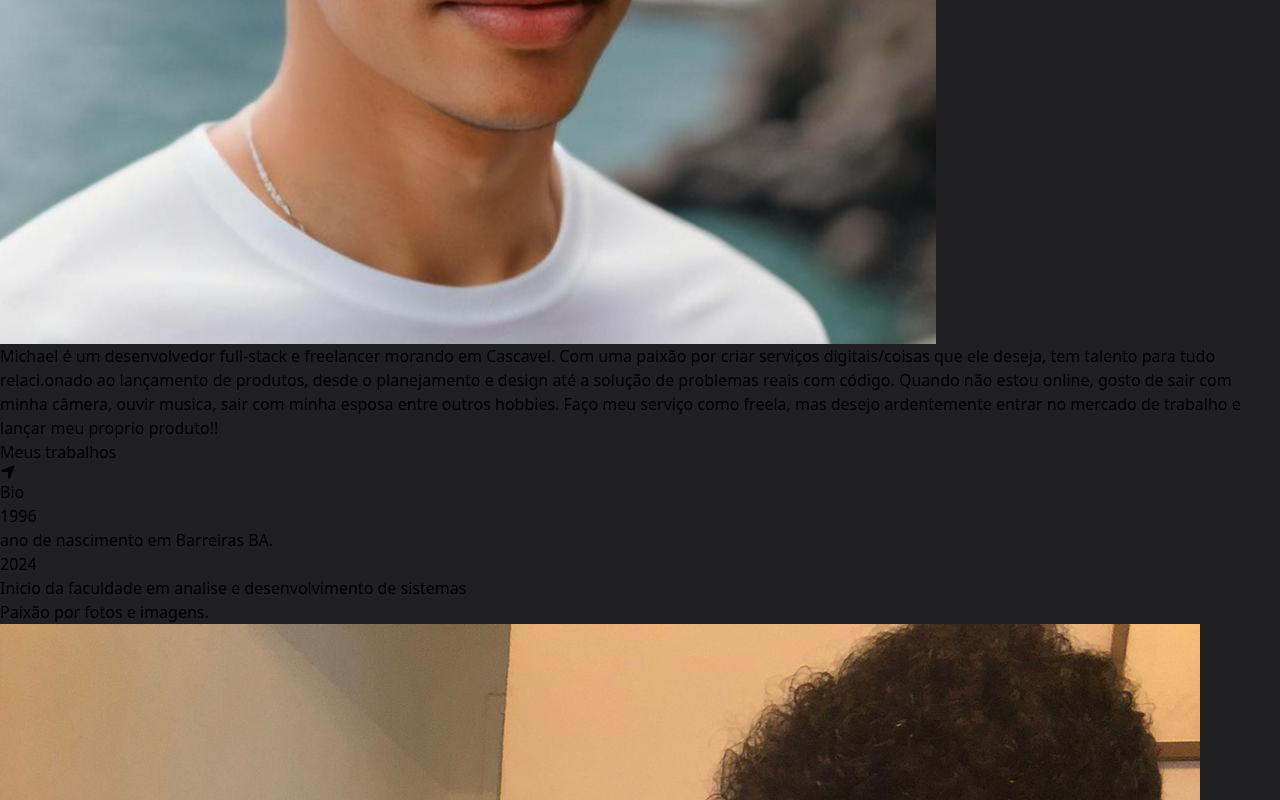
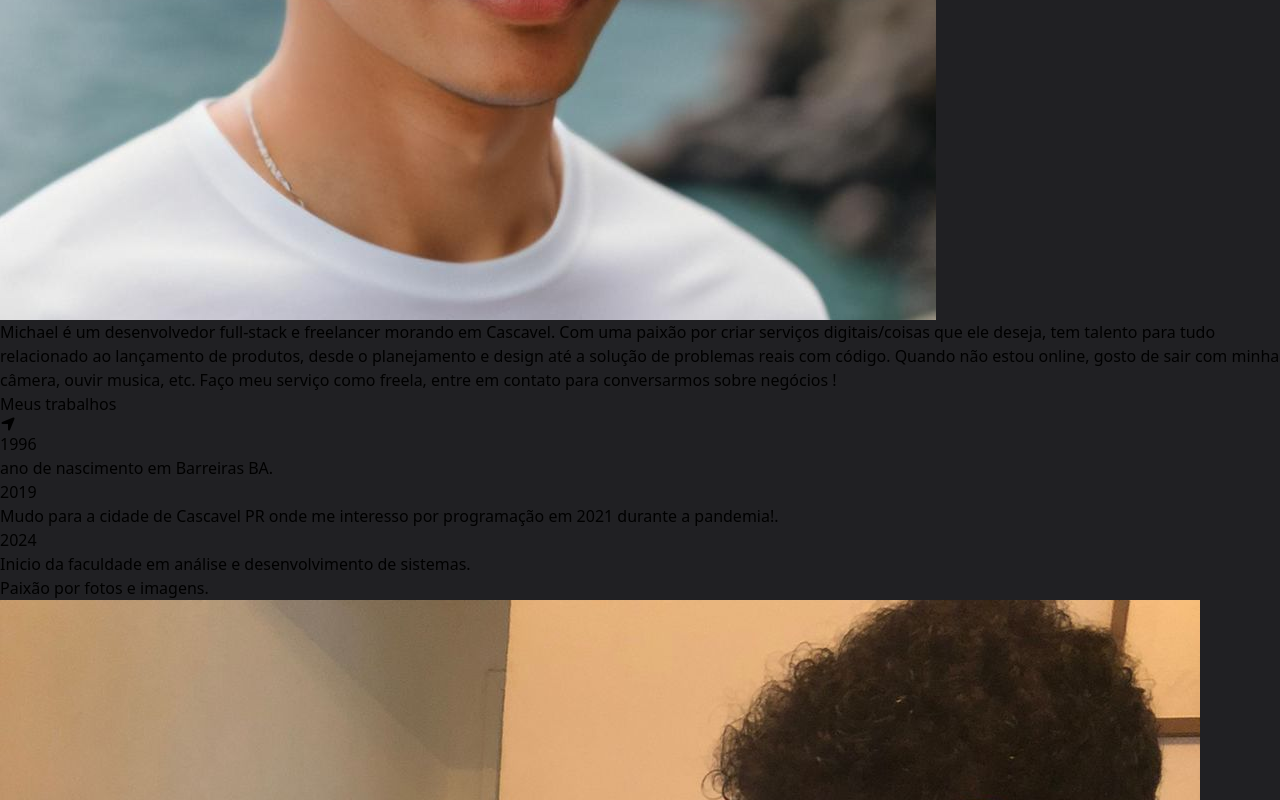
Before and after one commit to MichaelMoranis/portifolio, a React (Vite) app: page / in a window 1280 px wide. Shown: the part 2772-3572 px from the top of the page. Built offline with nearby package versions, Linux system fonts and the light colour scheme.

Commit message:
style: corrigindo erros espaçamento para mobile

```diff
--- a/src/App.tsx
+++ b/src/App.tsx
@@ -2,27 +2,28 @@ import Projects from "./components/Articles";
 import Banner from "./components/Banner";
 import Button from "./components/Button";
 import Perfil from "./components/Perfil";
-import Work from "./components/Work";
 import WorkText from "./components/WorkText";
 
 function App() {
   return (
-    <main className="flex flex-col items-center mx-auto w-full lg:max-w-4xl lg:w-screen p-2">
+    <main className="flex flex-col items-center gap-2 justify-evenly mx-auto w-full lg:max-w-4xl">
       <Banner />
-      <Work text="Perfil" />
       <Perfil />
-      <WorkText textWork="Michael é um desenvolvedor full-stack e freelancer morando em Cascavel. Com uma paixão por criar serviços digitais/coisas que ele deseja, tem talento para tudo relaci.onado ao lançamento de produtos, desde o planejamento e design até a solução de problemas reais com código. Quando não estou online, gosto de sair com minha câmera, ouvir musica, sair com minha esposa entre outros hobbies. Faço meu serviço como freela, mas desejo ardentemente entrar no mercado de trabalho e lançar meu proprio produto!!" />
+      <WorkText textWork="Michael é um desenvolvedor full-stack e freelancer morando em Cascavel. Com uma paixão por criar serviços digitais/coisas que ele deseja, tem talento para tudo relacionado ao lançamento de produtos, desde o planejamento e design até a solução de problemas reais com código. Quando não estou online, gosto de sair com minha câmera, ouvir musica, etc. Faço meu serviço como freela, entre em contato para conversarmos sobre negócios !" />
       <Button />
-      <div className="flex flex-col justify-center items-center w-full">
-        <Work text="Bio" />
+      <div className="flex flex-col items-center content-center justify-center">
+        {/* <Work text="Bio" /> */}
         <WorkText
           yearStudent="1996"
           textWork="ano de nascimento em Barreiras BA."
         />
         <WorkText
-          textWork="Inicio da faculdade em analise e desenvolvimento de sistemas"
+          yearStudent="2019"
+          textWork="Mudo para a cidade de Cascavel PR onde me interesso por programação em 2021 durante a pandemia!."
+        />
+        <WorkText
+          textWork="Inicio da faculdade em análise e desenvolvimento de sistemas."
           yearStudent="2024"
-          yearDescription="Comeco da faculdade analise e desenvolvimento  de sistemas."
         />
       </div>
       <Projects />
--- a/src/components/Articles/index.tsx
+++ b/src/components/Articles/index.tsx
@@ -4,12 +4,12 @@ import tableHome from "../../assets/mesa-trabalho.jpg"
 
 function Projects() {
     return (
-        <section className="flex flex-col gap-4 md:flex-row items-center justify-between w-full mx-4  sm:w-2/3 md:w-4/3">
-            <a href='https://dev.to/michaelmoranis/desenvolvendo-minha-aplicacao-lista-de-tarefas-com-armazenamento-em-banco-de-dados--5ebn' target='_blank' className="h-52 w-96 my-4 md:w-80 rounded-lg">
+        <section className="flex flex-col items-center gap-5 justify-evenly mx-4 w-80 lg:max-w-4xl p-4">
+            <a href='https://dev.to/michaelmoranis/desenvolvendo-minha-aplicacao-lista-de-tarefas-com-armazenamento-em-banco-de-dados--5ebn' target='_blank' className="h-52 w-80 my-4 md:w-80 rounded-lg">
                 <p className="text-zinc-300 border-b-4 border-b-zinc-600 mb-2">Paixão por fotos e imagens.</p>
                 <img className='rounded-xl h-52 w-96' src={article} alt="aplicacao lista de tarefas" />
             </a>
-            <a className="h-52 w-96 my-4 md:w-80 rounded-lg">
+            <a className="h-52 w-80 my-4 md:w-80 rounded-lg">
                 <p className="text-zinc-300 border-b-4 border-b-zinc-600 mb-2">
                     Decoração e itens para pc.
                 </p>
--- a/src/components/Banner/index.tsx
+++ b/src/components/Banner/index.tsx
@@ -4,7 +4,7 @@ import Bar from "../Bar";
 function Banner() {
   return (
     <div className="flex flex-col items-center justify-center w-full px-5">
-      <div className="w-96 mx-4 md:w-4/3 p-6">
+      <div className="w-96 mx-4 md:w-4/3 px-6 pb-4">
         <img
           className="rounded-md"
           src={imgBanner}
--- a/src/components/Button/index.tsx
+++ b/src/components/Button/index.tsx
@@ -3,7 +3,7 @@ import { Link } from "react-router-dom";
 
 function Button() {
     return (
-        <button className="flex items-center justify-center gap-2 p-2 m-4 w-4/5 bg-indigo-950 text-zinc-300 font-bold text-2xl rounded-lg border-2">
+        <button className="flex items-center justify-center gap-2 w-full bg-indigo-950 text-zinc-300 font-bold text-1xl p-1 rounded-lg border-2">
              <Link to="/works">
                Meus trabalhos
              </Link>
--- a/src/components/Header/index.tsx
+++ b/src/components/Header/index.tsx
@@ -5,8 +5,8 @@ import { Link } from "react-router-dom";
 
 function Header() {
   return (
-    <header className="flex items-center justify-center w-full  rounded-xl">
-      <div className="flex w-full justify-between items-center mx-10 my-2">
+    <header className="flex items-center justify-center w-full rounded-xl">
+      <div className="flex w-full justify-between items-center my-1">
         <div>
           <h1 className="text-zinc-300 font-bold text-2xl hover:underline"><Link to="/">moranesdev</Link></h1>
         </div>
--- a/src/components/LayoutRouter/Layout.tsx
+++ b/src/components/LayoutRouter/Layout.tsx
@@ -7,7 +7,7 @@ function Layout() {
     return (
       <div className="flex flex-col items-center gap-5 justify-evenly mx-auto w-full lg:max-w-4xl p-4">
         <Header />
-        <main className="mb-6">
+        <main className="flex flex-col items-center gap-5 justify-evenly mx-auto w-full lg:max-w-4xl p-4 mb-6">
           <Outlet />
         </main>
         <Footer />
--- a/src/components/Work/index.tsx
+++ /dev/null
@@ -1,16 +0,0 @@
-interface WorkProps {
-    text: string
-}
-
-
-function Work(text: WorkProps) {
-  return (
-    <p className=" my-2 flex justify-between w-4/5 sm:w-2/3 md:w-4/3 text-zinc-300">
-      <div className="w-full">
-        <p className="border-b-zinc-600 w-16 border-b-4 text-zinc-300 text-xl">{text.text}</p>
-      </div>
-    </p>
-  );
-}
-
-export default Work;
--- a/src/components/WorkText/index.tsx
+++ b/src/components/WorkText/index.tsx
@@ -7,15 +7,15 @@ interface WorkTextProps {
 
 function WorkText(text: WorkTextProps) {
   return (
-    <p className="my-2 flex justify-between w-4/5 sm:w-2/3 md:w-4/3 text-zinc-300">
-      <div className="w-full">
+    <div className="text-zinc-400 mx-12 px-12">
+      <div className="w-80 text-left">
         <p className=" w-10 border-b-4 border-b-zinc-500 text-zinc-300">
           {text.yearStudent}
         </p>
         {text.textWork}
       </div>
-    </p>
+    </div>
   );
 }
 
-export default WorkText;
+export default WorkText
--- a/src/pages/works.tsx
+++ b/src/pages/works.tsx
@@ -4,7 +4,7 @@ import imgBanner from "../assets/bannerWork.png"
 
 function Works() {
   return (
-    <div className="flex flex-col items-center justify-center w-96 gap-5 lg:max-w-4xl lg:w-screen text-zinc-300">
+    <div className="flex flex-col items-center justify-center w-96 gap-5 mx-8 lg:max-w-4xl lg:w-screen text-zinc-300">
       <div className="flex flex-col items-center justify-center w-full">
         <div className="w-64 mx-4 md:w-4/3 p-6">
           <img
@@ -15,29 +15,29 @@ function Works() {
         </div>
       </div>
       <div>
-        <p className="text-justify">
+        <p className="text-justify w-80">
           Lista de projetos que tenho desenvolvido ao longo dos anos como
           desenvolvedor web !
         </p>
       </div>
-      <section className="flex flex-col gap-4 md:flex-row items-center justify-between w-full mx-4  sm:w-2/3 md:w-4/3">
+      <section className="flex flex-col items-center gap-5 justify-evenly mx-4 w-80 lg:max-w-4xl p-4">
         <a
           href="https://app-tarefa.vercel.app"
           target="_blank"
-          className="h-52 w-96 my-4 md:w-80 rounded-lg"
+          className="h-52 w-80 my-4 md:w-80 rounded-lg"
         >
           <p className="text-zinc-300 border-b-4 border-b-zinc-600 mb-2">
             Projeto lista de tarefas
           </p>
           <img
-            className="rounded-xl h-52 w-96"
+            className="rounded-xl h-52 w-80"
             src={imagelist}
             alt="aplicacao lista de tarefas"
           />
         </a>
         <a
           href="https://pro-orcamentos.vercel.app/"
-          className="h-52 w-96 my-4 md:w-80 rounded-lg"
+          className="h-52 w-80 my-4 md:w-80 rounded-lg"
         >
           <p className="text-zinc-300 border-b-4 border-b-zinc-600 mb-2">
             Projeto gerador de orçamentos
```
